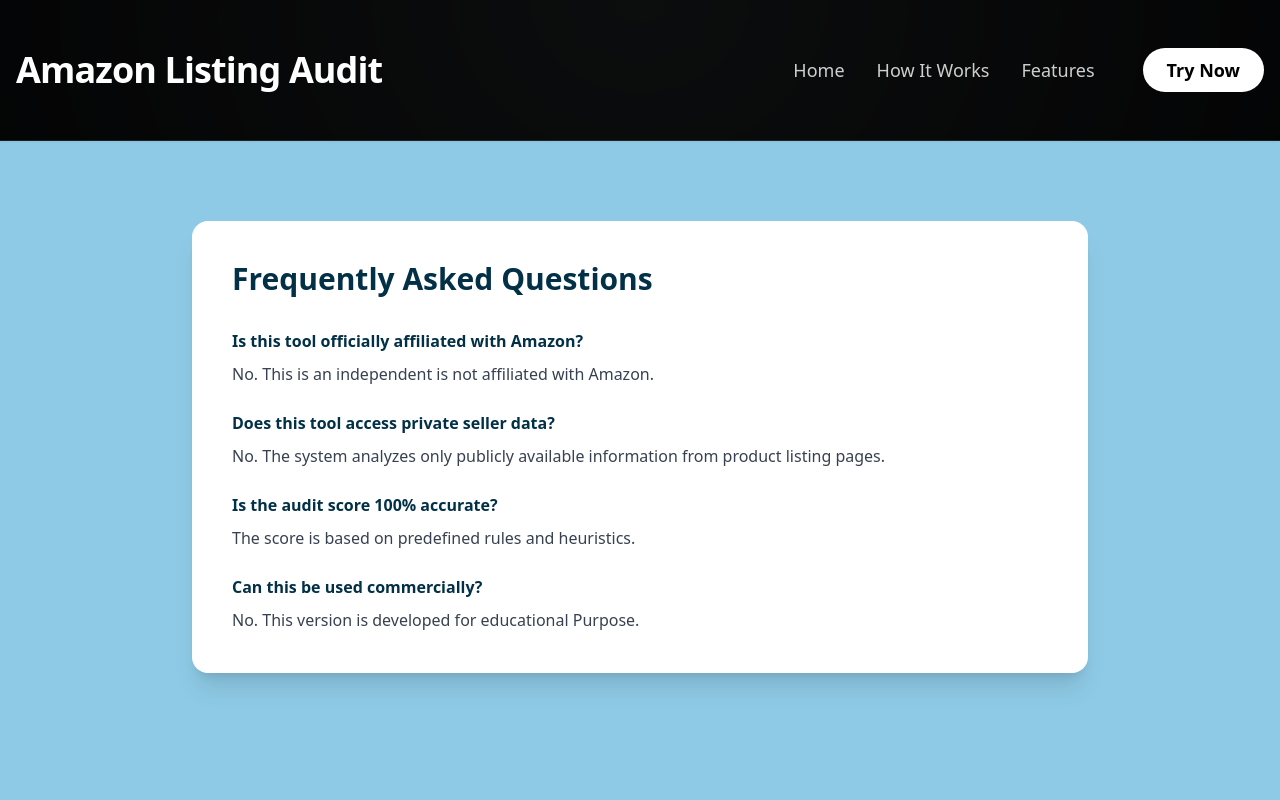
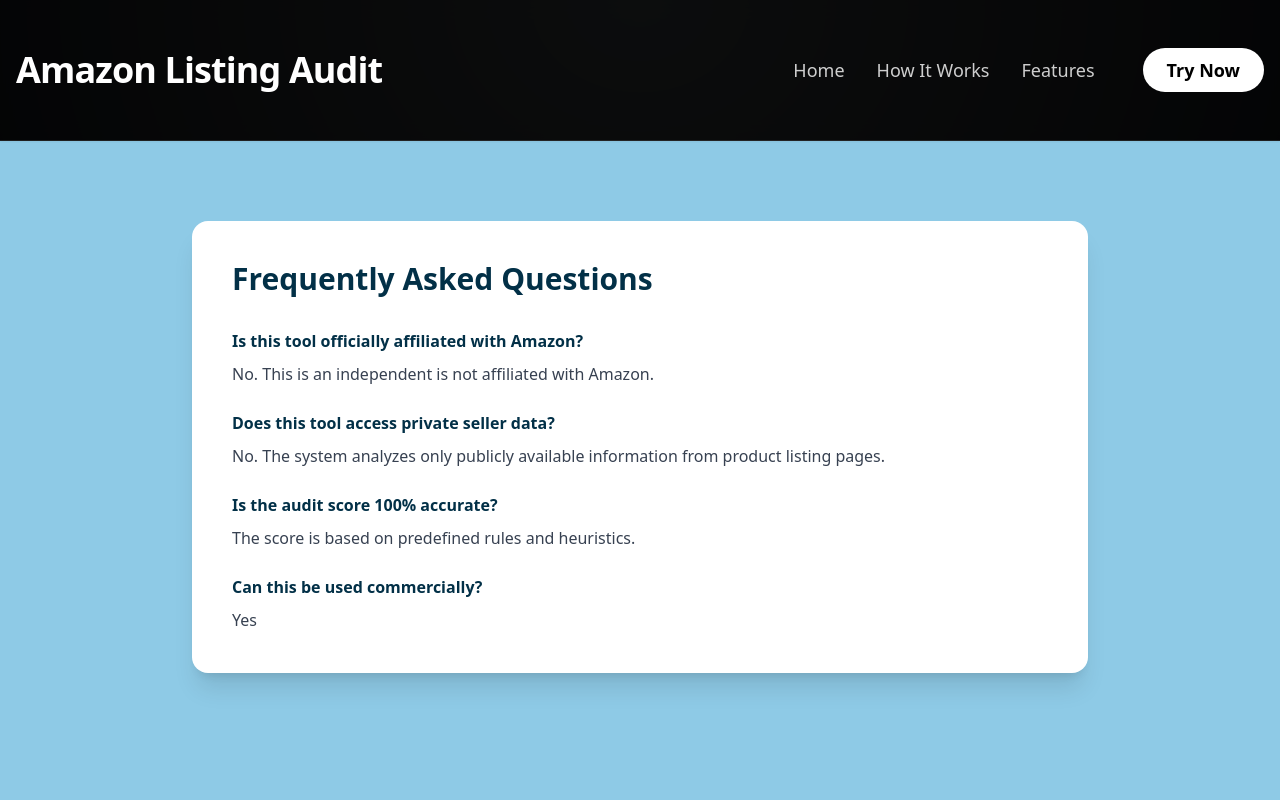
Before and after one commit to duvvaka9000/amazon-listing-audit, a Next.js app in the folder frontend/: page /faq in a window 1280 px wide. Shown: the top 800 px of the page. Built offline with nearby package versions, Linux system fonts and the light colour scheme.

Commit message:
Update FAQ answer for commercial use

```diff
--- a/frontend/app/faq/page.tsx
+++ b/frontend/app/faq/page.tsx
@@ -24,7 +24,7 @@
 
             <FAQItem
               question="Can this be used commercially?"
-              answer="No. This version is developed for educational Purpose."
+              answer="Yes"
             />
           </div>
         </div>
```
